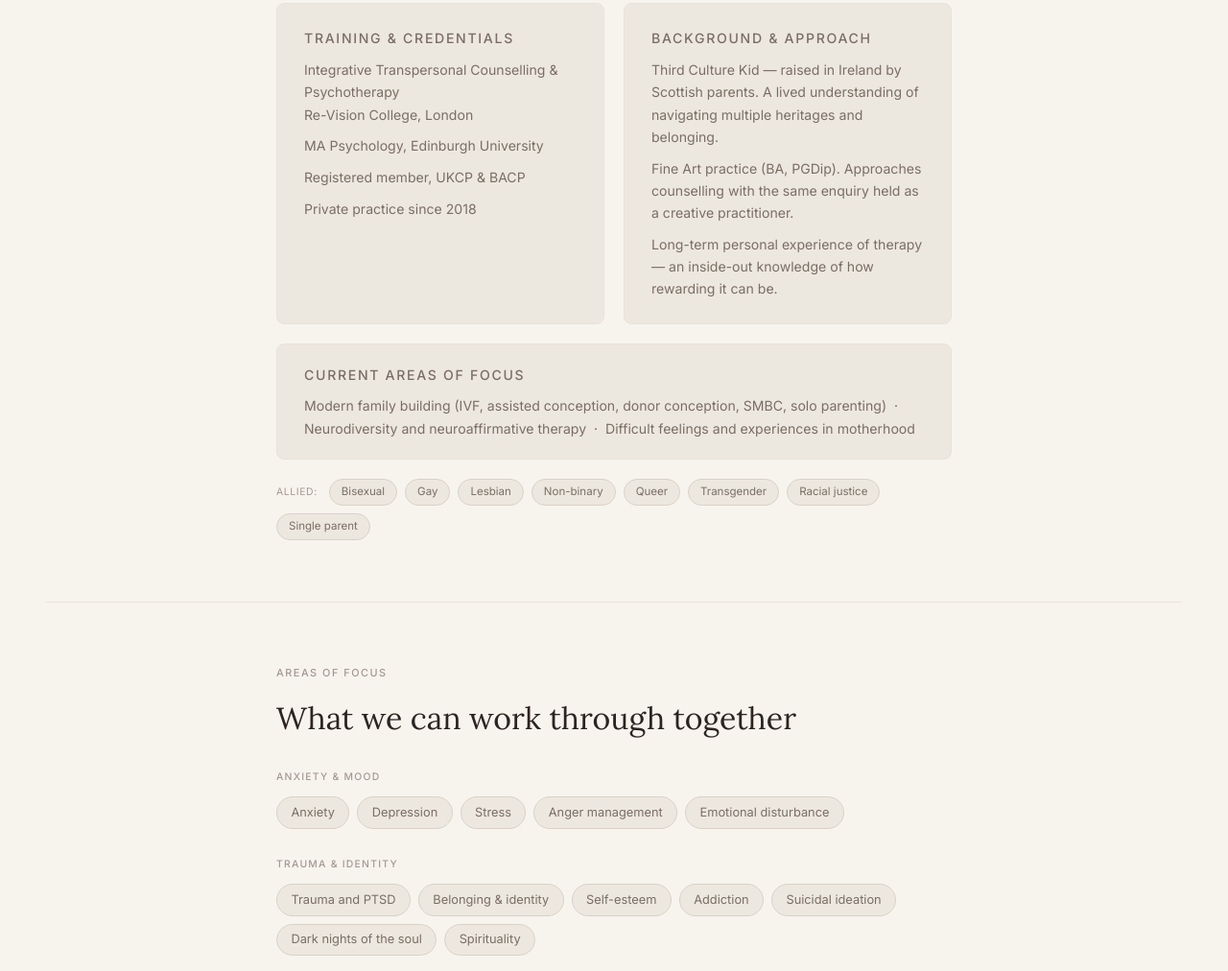
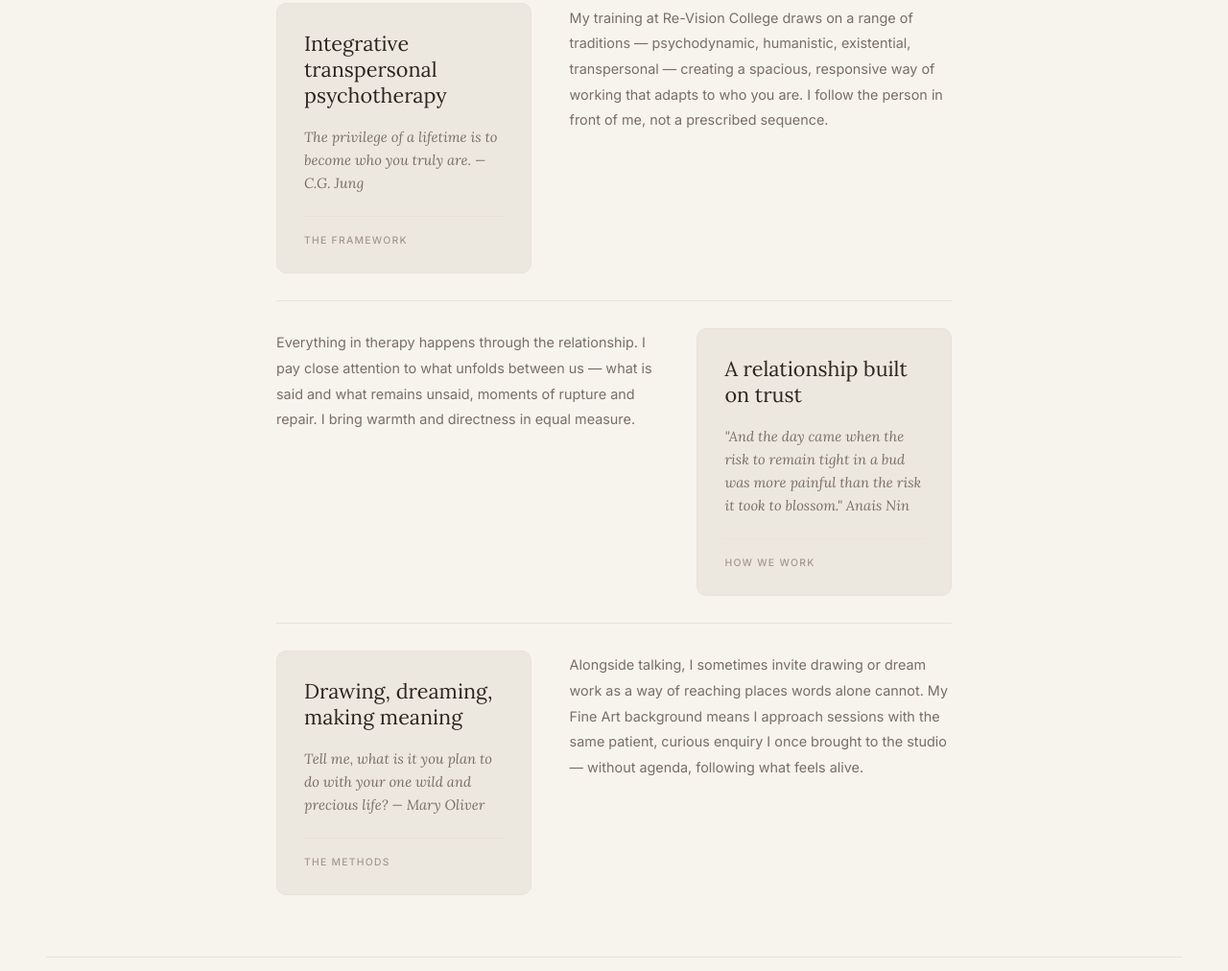
Before and after one commit to GimeVerdant/carlaB, a plain HTML site: page index.html in a window 1280 px wide. Shown: the part 2008-3020 px from the top of the page at 96% size. Drawn offline with Linux system fonts and the light colour scheme.

Commit message:
initial commit

```diff
--- a/index.html
+++ b/index.html
@@ -257,6 +257,75 @@
 
     .story-body p:last-child { margin-bottom: 0; }
 
+    /* ─── THE FRAMEWORK ─── */
+    .framework-group {
+      display: grid;
+      grid-template-columns: 2fr 3fr;
+      gap: clamp(1.25rem, 4vw, 2.5rem);
+      align-items: start;
+      padding-bottom: 1.75rem;
+      margin-bottom: 1.75rem;
+      border-bottom: 1px solid var(--border-light);
+    }
+
+    .framework-group:last-child {
+      margin-bottom: 0;
+      padding-bottom: 0;
+      border-bottom: none;
+    }
+
+    .framework-group--swap {
+      grid-template-columns: 3fr 2fr;
+    }
+
+    .framework-group--swap .framework-card { order: 2; }
+    .framework-group--swap .framework-body-col { order: 1; }
+
+    .framework-card {
+      background: var(--surface);
+      border: 1px solid var(--border-light);
+      border-radius: 10px;
+      padding: 1.75rem 1.75rem 1.5rem;
+      display: flex;
+      flex-direction: column;
+      gap: 1.1rem;
+    }
+
+    .framework-title {
+      font-family: var(--font-serif);
+      font-size: clamp(1.05rem, 2.5vw, 1.35rem);
+      font-weight: 400;
+      line-height: 1.25;
+      color: var(--text);
+    }
+
+    .framework-quote {
+      font-family: var(--font-serif);
+      font-size: 0.92rem;
+      font-style: italic;
+      color: var(--text-muted);
+      line-height: 1.65;
+    }
+
+    .framework-label {
+      font-size: 0.65rem;
+      font-weight: 500;
+      letter-spacing: 0.12em;
+      text-transform: uppercase;
+      color: var(--text-faint);
+      padding-top: 1rem;
+      border-top: 1px solid var(--border-light);
+      margin-top: 0.25rem;
+    }
+
+    .framework-body-col { padding-top: 0.15rem; }
+
+    .framework-body {
+      font-size: 0.9rem;
+      color: var(--text-muted);
+      line-height: 1.85;
+    }
+
     /* ─── ABOUT ─── */
     .about-grid {
       display: grid;
@@ -477,6 +546,10 @@
       .practical-grid { grid-template-columns: 1fr 1fr; }
       .practical-item.wide { grid-column: 1 / -1; }
       .nav-links { display: none; }
+      .framework-group,
+      .framework-group--swap { grid-template-columns: 1fr; }
+      .framework-group--swap .framework-card,
+      .framework-group--swap .framework-body-col { order: unset; }
     }
   </style>
 </head>
@@ -537,6 +610,48 @@
       <div class="story-body">
         <p>Telling your story can be an important part of therapy — reflecting on your past, your childhood, and the relational and emotional environments that have shaped you. We may also consider intergenerational patterns: the ways experiences, beliefs, and wounds can be carried across families, often outside of conscious awareness.</p>
         <p>We can also work with where you are now, focusing on your current experience and where you would like to get to. Therapy can move fluidly between past and present, always guided by what feels most relevant and supportive for you.</p>
+      </div>
+    </div>
+  </section>
+
+  <hr class="section-divider" />
+
+  <!-- THE FRAMEWORK -->
+  <section class="section" id="framework">
+    <p class="section-label reveal">The Framework</p>
+    <h2 class="section-title reveal">How I work</h2>
+
+    <div class="framework-group reveal">
+      <div class="framework-card">
+        <h3 class="framework-title">Integrative transpersonal psychotherapy</h3>
+        <blockquote class="framework-quote">The privilege of a lifetime is to become who you truly are. — C.G. Jung</blockquote>
+        <p class="framework-label">The framework</p>
+      </div>
+      <div class="framework-body-col">
+        <p class="framework-body">My training at Re-Vision College draws on a range of traditions — psychodynamic, humanistic, existential, transpersonal — creating a spacious, responsive way of working that adapts to who you are. I follow the person in front of me, not a prescribed sequence.</p>
+      </div>
+    </div>
+
+    <div class="framework-group framework-group--swap reveal">
+      <div class="framework-body-col">
+        <p class="framework-body">Everything in therapy happens through the relationship. I pay close attention to what unfolds between us — what is said and what remains unsaid, moments of rupture and repair. I bring warmth and directness in equal measure.</p>
+      </div>
+      <div class="framework-card">
+        <h3 class="framework-title">A relationship built on trust</h3>
+        <blockquote class="framework-quote">"And the day came when the risk to remain tight in a bud was more painful than the risk it took to blossom." Anais Nin
+</blockquote>
+        <p class="framework-label">How we work</p>
+      </div>
+    </div>
+
+    <div class="framework-group reveal">
+      <div class="framework-card">
+        <h3 class="framework-title">Drawing, dreaming, making meaning</h3>
+        <blockquote class="framework-quote">Tell me, what is it you plan to do with your one wild and precious life? — Mary Oliver</blockquote>
+        <p class="framework-label">The methods</p>
+      </div>
+      <div class="framework-body-col">
+        <p class="framework-body">Alongside talking, I sometimes invite drawing or dream work as a way of reaching places words alone cannot. My Fine Art background means I approach sessions with the same patient, curious enquiry I once brought to the studio — without agenda, following what feels alive.</p>
       </div>
     </div>
   </section>
```
